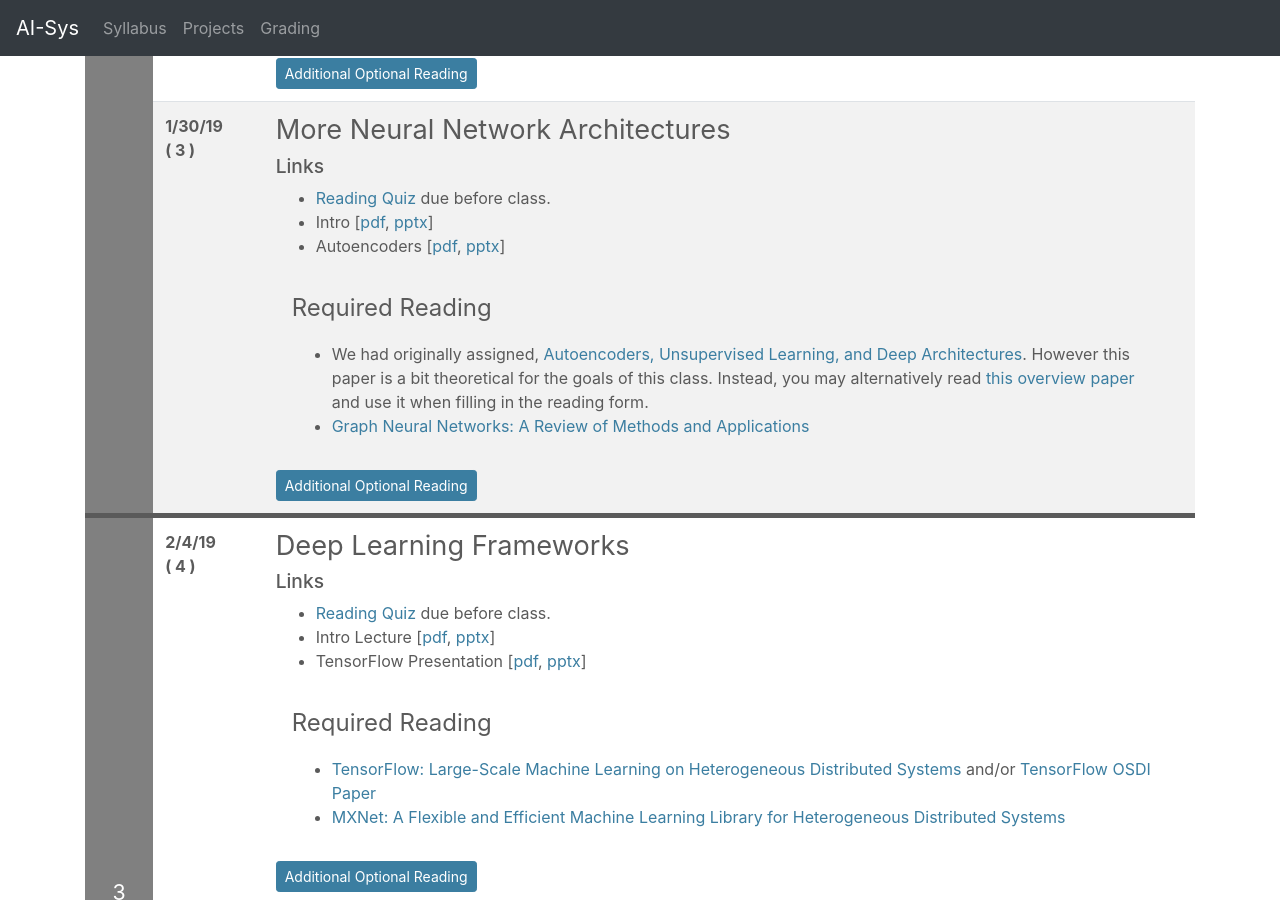
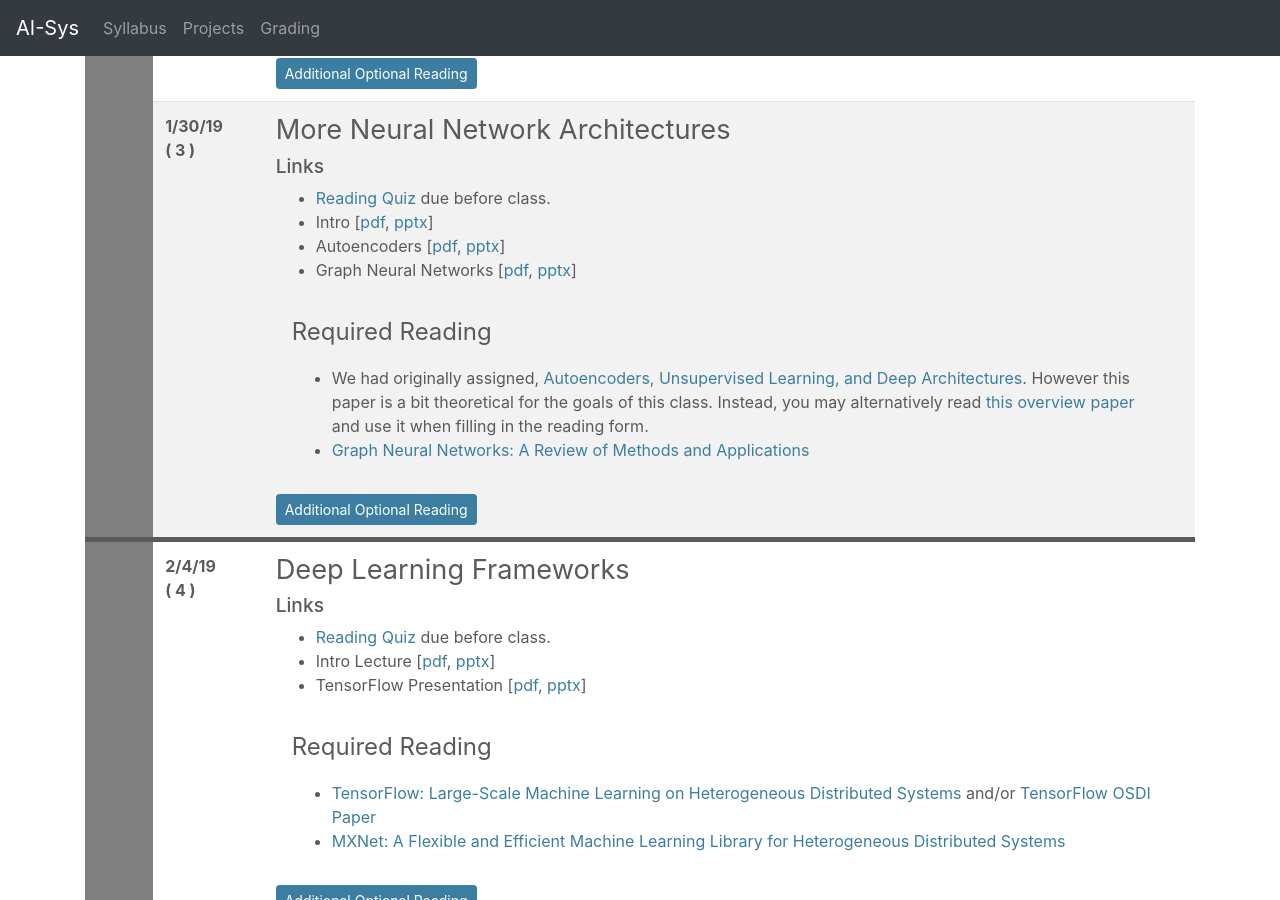
Before and after one commit to ucbrise/cs294-ai-sys-sp19, a Jekyll site: the page built from index.md, in a window 1280 px wide and 900 px high, scrolled down 1913 px. Built offline with Jekyll 4.4.1, drawn with Linux system fonts in a browser that asks for light colours; nearby versions of some CDN libraries; our own code applies the rules of GitHub Pages for plain Markdown files.

Commit message:
Add gnn links

```diff
--- a/index.md
+++ b/index.md
@@ -177,6 +177,7 @@ If you find some of the reading confusing and want a more gentle introduction, t
 * [Reading Quiz](https://goo.gl/forms/POkEId1xA5c9FjoI3) due before class.
 * Intro [[pdf](assets/lectures/lec03/other_networks.pdf), [pptx](assets/lectures/lec03/other_networks.pptx)]
 * Autoencoders [[pdf](assets/lectures/lec03/autoencoders.pdf), [pptx](assets/lectures/lec03/autoencoders.pptx)]
+* Graph Neural Networks [[pdf](assets/lectures/lec03/gnn.pdf), [pptx](assets/lectures/lec03/gnn.pptx)]
 
 
 <div class="summary" markdown="1"> </div>
```
